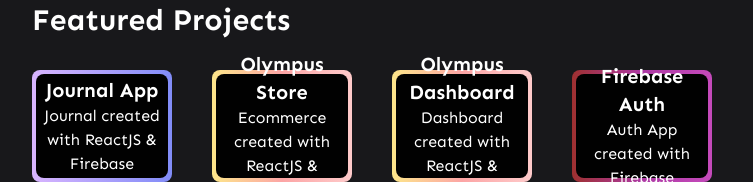
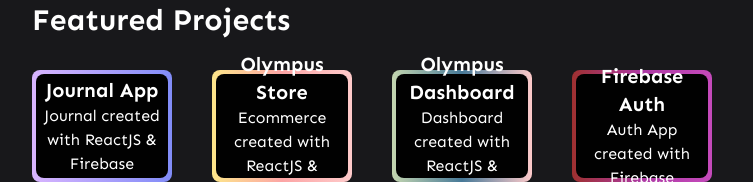
Before and after one commit to FelixVNolasco/felixvnolasco-portfolio, a Next.js app: page / in a window 1280 px wide. Shown: the part 770-952 px from the top of the page, without its empty margins (268-1021 px from the left). Built offline with nearby package versions, Linux system fonts and the light colour scheme.

Commit message:
changed background color

```diff
--- a/components/Projects/Projects.component.tsx
+++ b/components/Projects/Projects.component.tsx
@@ -36,7 +36,7 @@
         </Link>
         <Link href="https://olympus-dashboard.vercel.app/" passHref>
           <a
-            className="h-[7rem] w-[14rem] cursor-pointer rounded-lg bg-gradient-to-r from-[#FDE68A] via-[#FCA5A5] to-[#FECACA] p-1 text-white duration-100 hover:scale-105"
+            className="h-[7rem] w-[14rem] cursor-pointer rounded-lg bg-gradient-to-r from-[#C4D6B0] via-[#477998] to-[#FECACA] p-1 text-white duration-100 hover:scale-105"
             target="_blank"
             rel="noopener noreferrer"
           >
```
